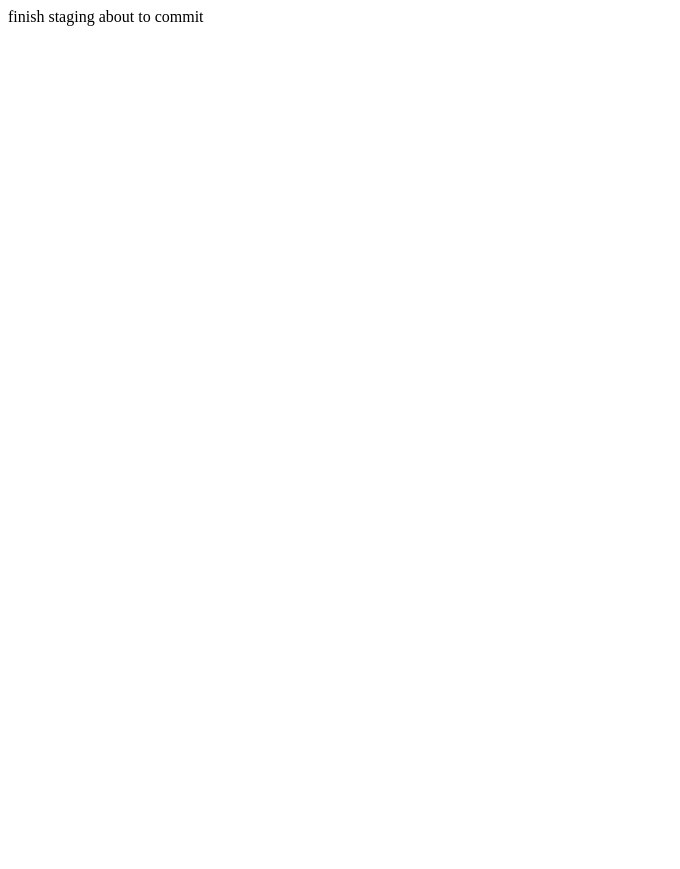
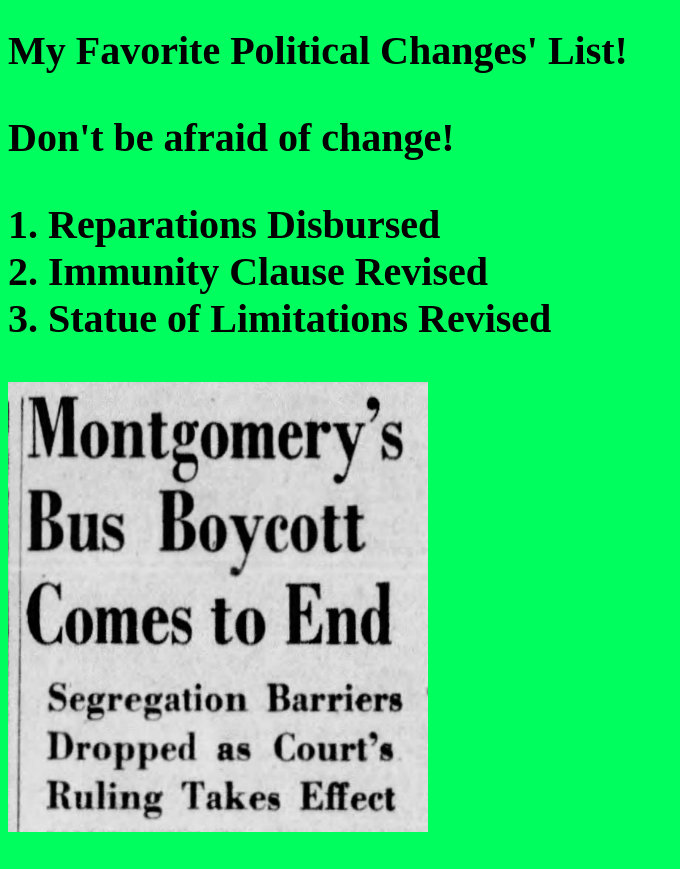
Before and after one commit to LaShenaButler/D1-list, a plain HTML site: page index.html in a window 1280 px wide. Shown: the whole page, without its empty margins (0-680 px from the left). Before the commit the page ends 800 px from the top, so only its background shows below. Drawn offline with Linux system fonts and the light colour scheme.

Commit message:
Redo repo

```diff
--- a/index.html
+++ b/index.html
@@ -1,4 +1,40 @@
+<!DOCTYPE html>
+
+  <html>
+
+    <head>
+    <title>Flybymovement!</title>
+
+    </head>
+
+    <style>
+
+    body {background-color:rgb(0, 255, 94); text-align:left;}
+
+    h1 {color:black; font-size:40px; }
+
+   </style>
+
+   <body>
+
+      <h1>My Favorite Political Changes' List!<h1>
+
+      <p>Don't be afraid of change!</p>
+
+      <ol>
+         <li>Reparations Disbursed</li>
+
+         <li>Immunity Clause Revised</li>
+
+         <li>Statue of Limitations Revised</li>
+
+      </ol>
+
+	<img src="BusBoycott.jpg"
+
+        style="width:420px;height:450px">
 
 
 
-finish staging about to commit
+    </body>
+  </html>
```
Also changed, not shown: BusBoycott.jpg (added).
